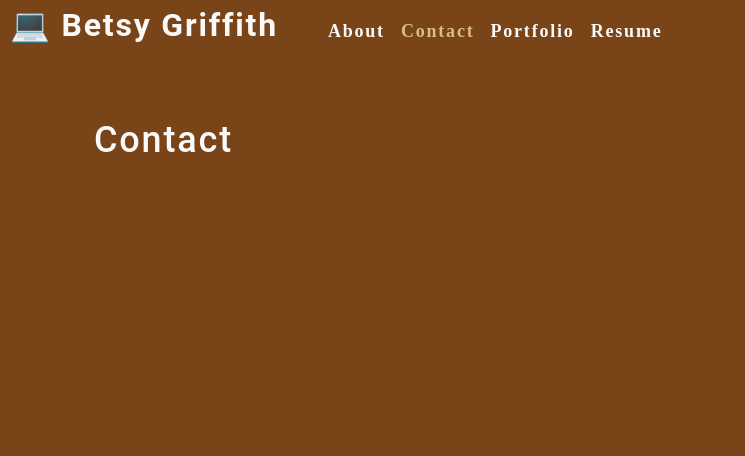
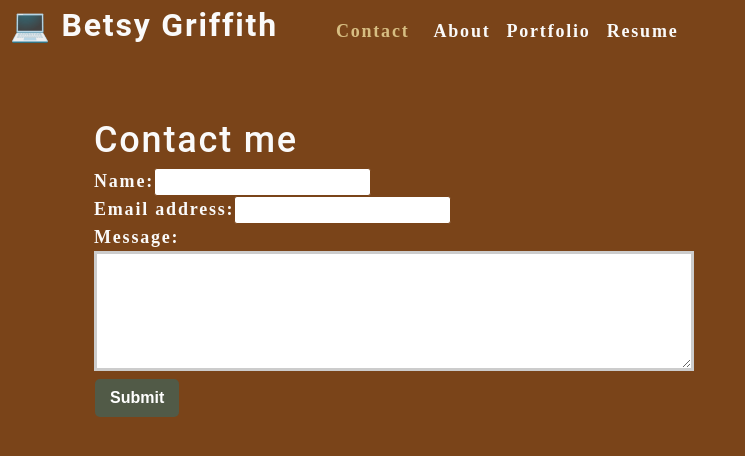
Before and after one commit to hollenbebe08/b-griffith-portfolio, a React (Create React App) app: page / in a window 1280 px wide. Both pictures are taken after a click on the element "Contact". Shown: the top 456 px of the page, without its empty margins (0-745 px from the left). Built offline with nearby package versions, Linux system fonts and the light colour scheme.

Commit message:
added contact form and got it to conditionally render

```diff
--- a/src/App.js
+++ b/src/App.js
@@ -2,14 +2,12 @@ import React, { useState } from 'react';
 import './App.css';
 import Navigation from './components/Navigation';
 import Category from './components/Category';
+import ContactForm from './components/Contact';
 
 function App() {
   const [categories] = useState([
     {
       name: "About"
-    },
-    {
-      name: "Contact"
     },
     {
       name: "Portfolio"
@@ -21,6 +19,8 @@ function App() {
 
   const [currentCategory, setCurrentCategory] = useState(categories[0]);
 
+  const [contactSelected, setContactSelected] = useState(false);
+
   return (
     <div>
       <section>
@@ -28,11 +28,22 @@ function App() {
           categories={categories}
           setCurrentCategory={setCurrentCategory}
           currentCategory={currentCategory}
+          contactSelected={contactSelected}
+          setContactSelected={setContactSelected}
         ></Navigation>
       </section>
       <main>
         <div>
+          {/* if contact tab is not selected then show corresponding category*/}
+          {!contactSelected ? (
+            //  the <> and </> are React fragments—a shorthand abbreviation for <React.Fragment></React.Fragment>.
+            <>
             <Category currentCategory={currentCategory}></Category>
+            </>
+          // the ):( is the same as an else statement
+          ) : (
+            <ContactForm></ContactForm>
+          )}
         </div>
       </main>
     </div>
--- a/src/components/Category/index.js
+++ b/src/components/Category/index.js
@@ -9,8 +9,7 @@ function Category(props) {
     return (
         <section>
             <h1>{capitalizeFirstLetter(currentCategory.name)}</h1>
-            <p>{currentCategory.description}</p>
-            <PhotoList project ={currentCategory.name}/>
+            <PhotoList category ={currentCategory.name}/>
         </section>
 
     );
--- /dev/null
+++ b/src/components/Contact/index.js
@@ -0,0 +1,61 @@
+import React, { useState } from 'react';
+import { validateEmail } from '../../utils/helpers';
+
+function ContactForm() {
+    const [formState, setFormState] = useState({ name: '', email: '', message: '' });
+    const { name, email, message } = formState;
+    const [errorMessage, setErrorMessage] = useState('');
+
+    function handleChange(e) {
+        if (e.target.name === 'email') {
+            const isValid = validateEmail(e.target.value);
+            // isValid conditional statement
+            if (!isValid) {
+                setErrorMessage('Your email is invalid.');
+            } else {
+                if (!e.target.value.length) {
+                  setErrorMessage(`${e.target.name} is required.`);
+                } else {
+                  setErrorMessage('');
+                }
+            }
+        }
+
+        if (!errorMessage) {
+            setFormState({ ...formState, [e.target.name]: e.target.value });
+        }
+    };
+
+    function handleSubmit(e) {
+        e.preventDefault();
+    };
+
+    return (
+        <section>
+            <h1>Contact me</h1>
+            <form id="contact-form" onSubmit={handleSubmit}>
+                <div>
+                    {/* Due to keywords reserved in JavaScript, we need to replace the for attribute in the <label> element to htmlFor */}
+                    <label htmlFor="name">Name:</label>
+                    <input type="text" defaultValue={name} onBlur={handleChange} name="name" />
+                </div>
+                <div>
+                    <label htmlFor="email">Email address:</label>
+                    <input type="email" defaultValue={email} name="email" onBlur={handleChange} />
+                </div>
+                <div>
+                    <label htmlFor="message">Message:</label>
+                    <textarea name="message" defaultValue={message} onBlur={handleChange} rows="5" />
+                </div>
+                {errorMessage && (
+                    <div>
+                        <p className="error-text">{errorMessage}</p>
+                    </div>
+                )}
+                <button type="submit">Submit</button>
+            </form>
+        </section>
+    )
+};
+
+export default ContactForm;
--- a/src/components/Navigation/index.js
+++ b/src/components/Navigation/index.js
@@ -4,9 +4,11 @@ import { capitalizeFirstLetter } from '../../utils/helpers';
 function Navigation(props){
 
   const {
-      categories = [],
-      setCurrentCategory,
-      currentCategory,
+    categories = [],
+    setCurrentCategory,
+    currentCategory,
+    contactSelected,
+    setContactSelected
   } = props;
 
   useEffect(() => {
@@ -22,15 +24,19 @@ function Navigation(props){
         </h2>
         <nav>
             <ul className="flex-row">
+                <li className={`mx-2 ${contactSelected && 'navActive'}`}>
+                    <span onClick={() => setContactSelected(true)}>Contact</span>
+                </li>
                 {categories.map((category) => (
                     <li className={`mx-1 ${
-                            currentCategory.name === category.name && 'navActive'
+                            currentCategory.name === category.name && !contactSelected && 'navActive'
                         }`}
                         key={category.name}
                     >
                         <span
                             onClick={() => {
                                 setCurrentCategory(category)
+                                setContactSelected(false);
                             }}
                             >
                             {capitalizeFirstLetter(category.name)}
--- a/src/components/PhotoList/index.js
+++ b/src/components/PhotoList/index.js
@@ -6,12 +6,34 @@ const PhotoList = ({ category }) => {
     {
       name: 'Catastrophic',
       category: 'portfolio',
-      description: 'all about cats'
     },
     {
-      name: 'Catastrophic',
+      name: 'Placeholder',
       category: 'portfolio',
-      description: 'all about cats'
+    },
+    {
+    name: 'Placeholder',
+    category: 'portfolio',
+    },
+    {
+    name: 'Quizinator',
+    category: 'portfolio',
+    },
+    {
+    name: 'Rent-a-Ride',
+    category: 'portfolio',
+    },
+    {
+    name: 'Weather Dashboard',
+    category: 'portfolio',
+    },
+    {
+      name: 'Placeholder',
+      category: 'portfolio',
+    },
+    {
+      name: 'Profile picture',
+      category: 'about',
     },
   ]);
 
```
Also changed, not shown: src/components/About/index.js (added), src/components/Footer/index.js (added). Lines whose indentation alone changed are shown as unchanged.
